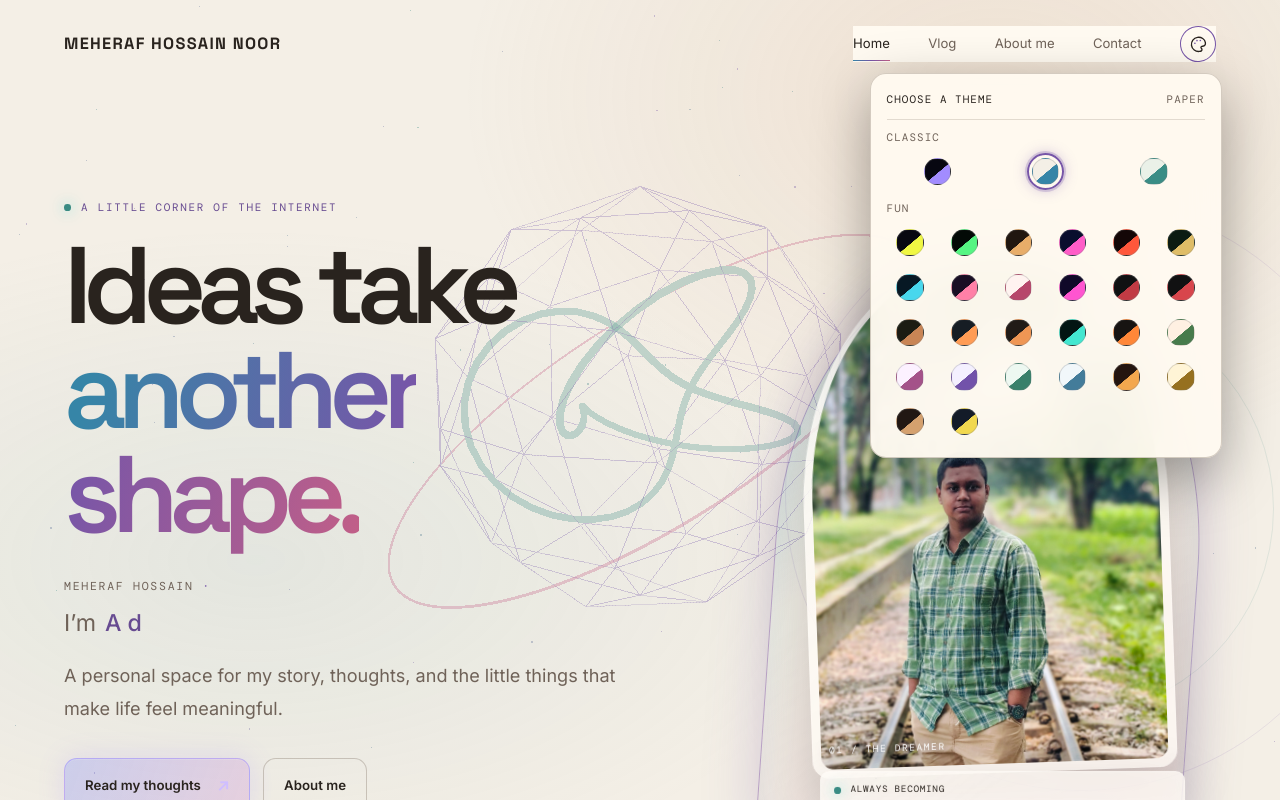
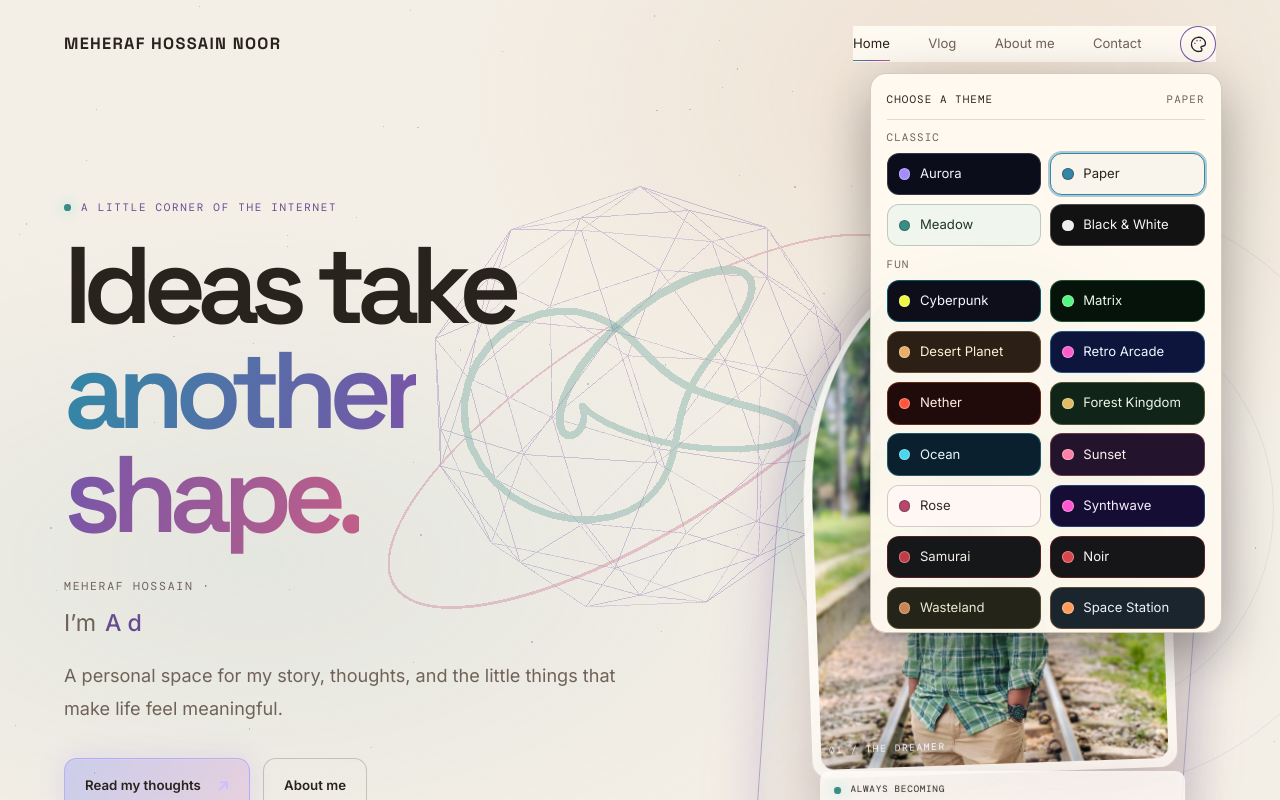
Before and after one commit to MeherafHossainNoor/MHNoor, a React (Vite) app: page / in a window 1280 px wide. Both pictures are taken after a click on the button 1198 px from the left and 43 px from the top of the page. Shown: the top 800 px of the page. Built offline with nearby package versions, Linux system fonts and the light colour scheme.

Commit message:
Add black and white theme and redesign theme picker

```diff
--- a/public/theme-catalog.js
+++ b/public/theme-catalog.js
@@ -5,6 +5,7 @@ window.siteThemeGroups = [
       { id: "aurora", name: "Aurora" },
       { id: "paper", name: "Paper" },
       { id: "meadow", name: "Meadow" },
+      { id: "black-and-white", name: "Black & White" },
     ],
   },
   {
--- a/src/main.jsx
+++ b/src/main.jsx
@@ -258,10 +258,10 @@ function Header({ page, theme, onThemeChange }) {
               {themeGroups.map((group) => (
                 <section className="theme-group" key={group.name} aria-label={`${group.name} themes`}>
                   <h2>{group.name}</h2>
-                  <div className="theme-swatches" role="group" aria-label={`${group.name} themes`}>
+                  <div className="theme-options" role="group" aria-label={`${group.name} themes`}>
                     {group.themes.map(({ id: themeId }) => (
                       <button
-                        className={`theme-swatch ${theme === themeId ? "is-active" : ""}`}
+                        className={`theme-swatch theme-option ${theme === themeId ? "is-active" : ""}`}
                         type="button"
                         key={themeId}
                         data-theme-id={themeId}
@@ -279,7 +279,8 @@ function Header({ page, theme, onThemeChange }) {
                           themeButtonRef.current?.focus();
                         }}
                       >
-                        <span aria-hidden="true"></span>
+                        <span className="theme-option-dot" aria-hidden="true"></span>
+                        <span className="theme-option-name">{themeNames[themeId]}</span>
                       </button>
                     ))}
                   </div>
--- a/src/styles.css
+++ b/src/styles.css
@@ -254,6 +254,29 @@
   --swatch-background: #131b28; --swatch-accent: #f1d84f;
 }
 
+:is(html[data-theme="black-and-white"], .theme-swatch[data-theme-id="black-and-white"]) {
+  color-scheme: dark;
+  --night: #090909;
+  --ambient: radial-gradient(ellipse at 22% 12%, rgb(255 255 255 / 7%), transparent 40%), radial-gradient(ellipse at 82% 78%, rgb(190 190 190 / 5%), transparent 42%);
+  --panel: rgb(25 25 25 / 82%);
+  --panel-solid: #191919;
+  --line: rgb(255 255 255 / 14%);
+  --line-bright: rgb(255 255 255 / 24%);
+  --white: #f5f5f5;
+  --muted: #c2c2c2;
+  --blue: #dedede;
+  --violet: #eeeeee;
+  --pink: #bdbdbd;
+  --cyan: #d2d2d2;
+  --scene-wire: #dedede;
+  --scene-knot: #bdbdbd;
+  --scene-orbit: #f5f5f5;
+  --scene-particle-a: #eeeeee;
+  --scene-particle-b: #bdbdbd;
+  --swatch-background: #090909;
+  --swatch-accent: #eeeeee;
+}
+
 * {
   box-sizing: border-box;
 }
@@ -497,6 +520,7 @@ img {
   right: -0.35rem;
   width: min(22rem, calc(100vw - 2rem));
   max-height: min(70vh, 42rem);
+  max-height: min(70dvh, 42rem);
   overflow: auto;
   padding: 1rem;
   border: 1px solid var(--line-bright);
@@ -545,45 +569,64 @@ img {
   font-weight: 400;
 }
 
-.theme-swatches {
+.theme-options {
   display: grid;
-  grid-template-columns: repeat(6, minmax(0, 1fr));
-  justify-items: center;
-  gap: 0.45rem;
-}
-
-.theme-group:first-of-type .theme-swatches {
-  grid-template-columns: repeat(3, minmax(0, 1fr));
+  grid-template-columns: repeat(2, minmax(0, 1fr));
+  gap: 0.55rem;
 }
 
 .theme-swatch {
-  display: grid;
-  width: 2.35rem;
-  height: 2.35rem;
-  place-items: center;
-  padding: 0.2rem;
-  border: 2px solid transparent;
+  --swatch-background: var(--panel-solid);
+  --swatch-accent: var(--violet);
+}
+
+.theme-option {
+  display: flex;
+  width: 100%;
+  min-width: 0;
+  height: 2.65rem;
+  align-items: center;
+  gap: 0.6rem;
+  padding: 0 0.7rem;
+  border: 1px solid var(--line-bright);
+  border-radius: 0.75rem;
+  background: color-mix(in srgb, var(--swatch-background) 46%, var(--panel-solid));
+  color: var(--white);
+  text-align: left;
+  transition: border-color 160ms ease, background-color 160ms ease, box-shadow 160ms ease;
+}
+
+.theme-option:hover {
+  border-color: var(--swatch-accent);
+  background: color-mix(in srgb, var(--swatch-accent) 10%, var(--panel-solid));
+}
+
+.theme-option-dot {
+  display: block;
+  flex: 0 0 0.72rem;
+  width: 0.72rem;
+  height: 0.72rem;
+  border: 1px solid color-mix(in srgb, var(--white) 35%, transparent);
   border-radius: 50%;
-  background: transparent;
-  transition: border-color 160ms ease, transform 160ms ease, box-shadow 160ms ease;
-}
-
-.theme-swatch > span {
-  display: block;
-  width: 100%;
-  height: 100%;
-  border: 1px solid rgb(128 128 128 / 28%);
-  border-radius: 50%;
-  background: linear-gradient(140deg, var(--swatch-background) 0 53%, var(--swatch-accent) 54% 100%);
-}
-
-.theme-swatch:hover {
-  transform: scale(1.08);
+  background: var(--swatch-accent);
+}
+
+.theme-option-name {
+  overflow: hidden;
+  font-size: 0.82rem;
+  line-height: 1.2;
+  text-overflow: ellipsis;
+  white-space: nowrap;
 }
 
 .theme-swatch.is-active {
-  border-color: var(--violet);
-  box-shadow: 0 0 0 2px color-mix(in srgb, var(--violet) 24%, transparent), 0 0 14px color-mix(in srgb, var(--violet) 35%, transparent);
+  border-color: var(--swatch-accent);
+  box-shadow: 0 0 0 2px color-mix(in srgb, var(--swatch-accent) 42%, transparent);
+}
+
+.theme-option:focus-visible {
+  outline: 2px solid var(--swatch-accent);
+  outline-offset: 2px;
 }
 
 .menu-toggle {
```
